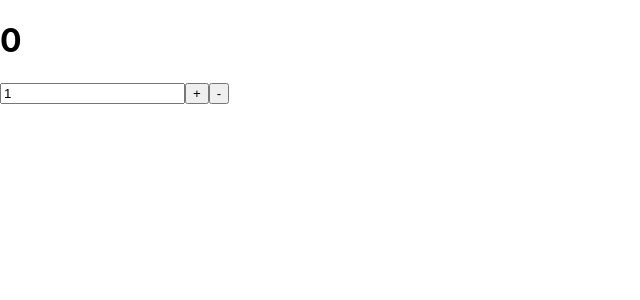
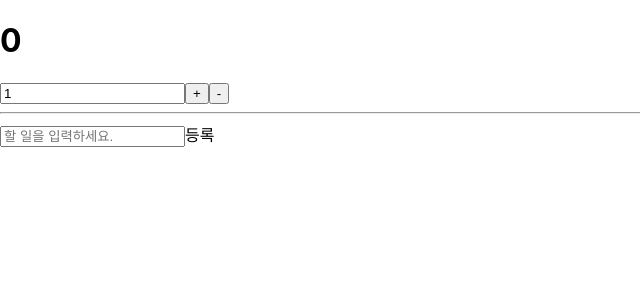
Before and after one commit to sammitako/redux-todo-list, a React (Create React App) app: page / in a window 1280 px wide. Shown: the top 300 px of the page, without its empty margins (0-640 px from the left). Built offline with nearby package versions, Linux system fonts and the light colour scheme.

Commit message:
Create Container Component

```diff
--- a/src/App.js
+++ b/src/App.js
@@ -1,7 +1,14 @@
 import CounterContainer from "./containers/CounterContainer";
+import TodosContainer from "./containers/TodosContainer";
 
 function App() {
-  return <CounterContainer />;
+  return (
+    <div>
+      <CounterContainer />
+      <hr />
+      <TodosContainer />
+    </div>
+  );
 }
 
 export default App;
--- a/src/components/Todos.js
+++ b/src/components/Todos.js
@@ -1,10 +1,10 @@
 import React, { useState } from "react";
 
-const TodoItem = ({ todo, opnToggle }) => {
+const TodoItem = ({ todo, onToggle }) => {
   return (
     <li
       style={{ textDecoration: todo.done ? "line-through" : "none" }}
-      onClick={() => ontoggle(todo.id)}
+      onClick={() => onToggle(todo.id)}
     >
       {todo.text}
     </li>
--- /dev/null
+++ b/src/containers/TodosContainer.js
@@ -0,0 +1,17 @@
+import React, { useCallback } from "react";
+import { useDispatch, useSelector } from "react-redux";
+import Todos from "../components/Todos";
+import { addTodo, toggleTodo } from "../moduels/todos";
+
+const TodosContainer = () => {
+  const todos = useSelector((state) => state.todos);
+  const dispatch = useDispatch();
+
+  // 렌더링될 때마다 새로 생성되지 않도록 최적화 필요
+  const onCreate = useCallback((text) => dispatch(addTodo(text)), [dispatch]);
+  const onToggle = useCallback((id) => dispatch(toggleTodo(id)), [dispatch]);
+
+  return <Todos todos={todos} onCreate={onCreate} onToggle={onToggle} />;
+};
+
+export default TodosContainer;
```
